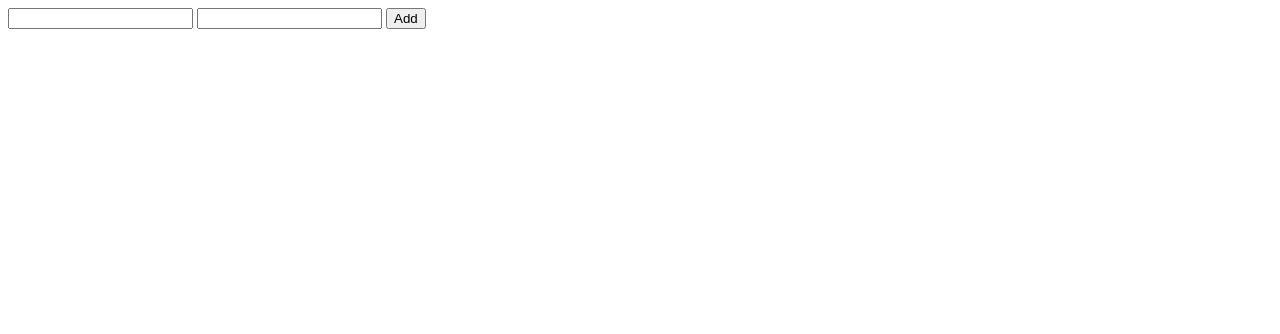
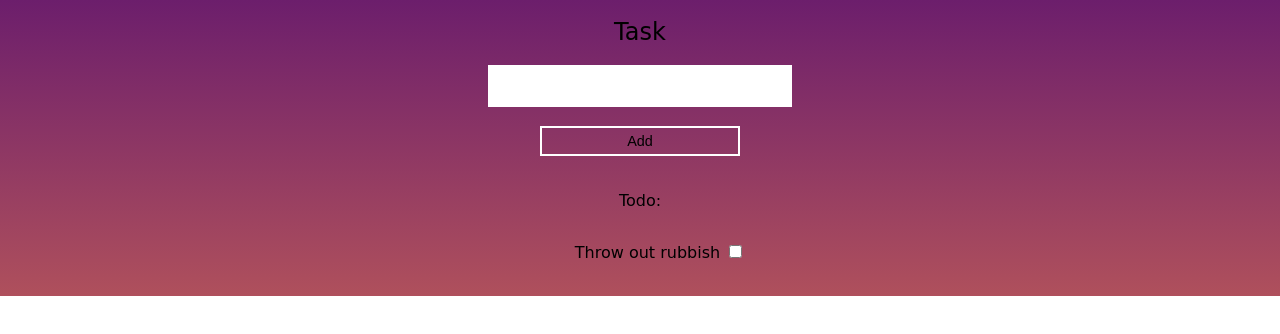
Before and after one commit to OskarKuchta/ts-learn, a website: page index.html in a window 1280 px wide. Drawn offline with Linux system fonts and the light colour scheme; a web font is replaced by a local one.

Commit message:
Add content and style to work with typescript

```diff
--- a/index.html
+++ b/index.html
@@ -4,13 +4,31 @@
     <meta charset="UTF-8" />
     <meta http-equiv="X-UA-Compatible" content="IE=edge" />
     <meta name="viewport" content="width=device-width, initial-scale=1.0" />
+    <link rel="preconnect" href="https://fonts.googleapis.com" />
+    <link rel="preconnect" href="https://fonts.gstatic.com" crossorigin />
+    <link
+      href="https://fonts.googleapis.com/css2?family=Shantell+Sans:ital@1&display=swap"
+      rel="stylesheet"
+    />
     <title>Typescript</title>
     <link rel="stylesheet" href="./style.css" />
   </head>
   <body>
-    <input type="text" id="input1" type="number" />
-    <input type="text" id="input2" type="number" />
-    <button>Add</button>
-    <script defer src="/dist/index.js"></script>
+    <form class="container" autocomplete="off">
+      <label class="top" for="name">Task</label>
+      <br />
+      <input class="write" type="text" id="name" />
+      <br />
+      <button class="btn">Add</button>
+      <br>
+      <p>Todo:</p>
+      <ul class="tasks">
+        <li>
+          <label for="task-1">Throw out rubbish</label>
+          <input type="checkbox" id="task-1" name="Throw out rubbish" />
+        </li>
+      </ul>
+    </form>
+    <script type="module" src="/dist/index.js"></script>
   </body>
 </html>
--- a/src/index.ts
+++ /dev/null
@@ -1,10 +0,0 @@
-const firstInput: HTMLInputElement = document.querySelector("#input1");
-const secondInput: HTMLInputElement = document.querySelector("#input2");
-const addBtn = document.querySelector("button");
-const add = (v1: number, v2: number) => {
-    return v1 + v2
-};
-addBtn.addEventListener("click", () => {
-    const sum = add(Number(firstInput.value), Number(secondInput.value));
-    console.log(sum);
-});
--- a/style.css
+++ b/style.css
@@ -0,0 +1,36 @@
+html {
+    font-family: "Shantell Sans", cursive;
+}
+body {
+    background: linear-gradient(#6C1E6C, #AF505C);
+    background-repeat: no-repeat;
+}
+.container {
+  display: flex;
+  flex-direction: column;
+  margin-left: auto;
+  margin-right: auto;
+  align-items: center;
+  width: 60vw;
+  padding: 10px 20px;
+  text-align: center;
+}
+.top {
+    font-size: 1.5rem;
+}
+.write {
+    width: 300px;
+    min-height: 40px;
+    border: transparent;
+}
+.btn {
+    width: 200px;
+    cursor: pointer;
+    border: 2px solid white;
+    background-color: transparent;
+    padding: 5px;
+    font-size: 0.9rem;
+}
+li {
+    list-style-type: none;
+}
```
Also changed, not shown: dist/index.js (deleted), 1 other file.
